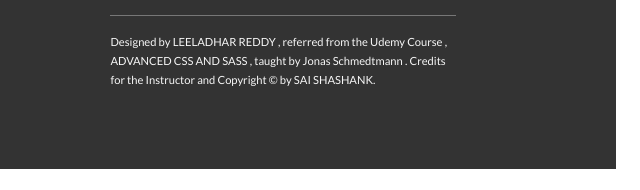
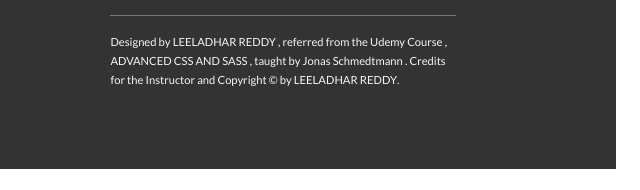
Before and after one commit to Leeladhar198/Natours, a website: page index.html in a window 1280 px wide. Shown: the part 4852-5042 px from the top of the page, 640-1280 px from the left. Drawn offline with Linux system fonts and the light colour scheme.

Commit message:
Update index.html

```diff
--- a/index.html
+++ b/index.html
@@ -393,7 +393,7 @@
                     Designed by <a href="#" class="footer__link"> Leeladhar Reddy </a> , referred from the Udemy Course ,
                     <a href="#" class="footer__link">
                     Advanced CSS and SASS </a> , taught by Jonas Schmedtmann .
-                    Credits for the Instructor and Copyright &copy; by <a href="#" class="footer__link">Sai Shashank</a>.
+                    Credits for the Instructor and Copyright &copy; by <a href="#" class="footer__link">Leeladhar Reddy</a>.
                 </p>
             </div>
         </div>
```
